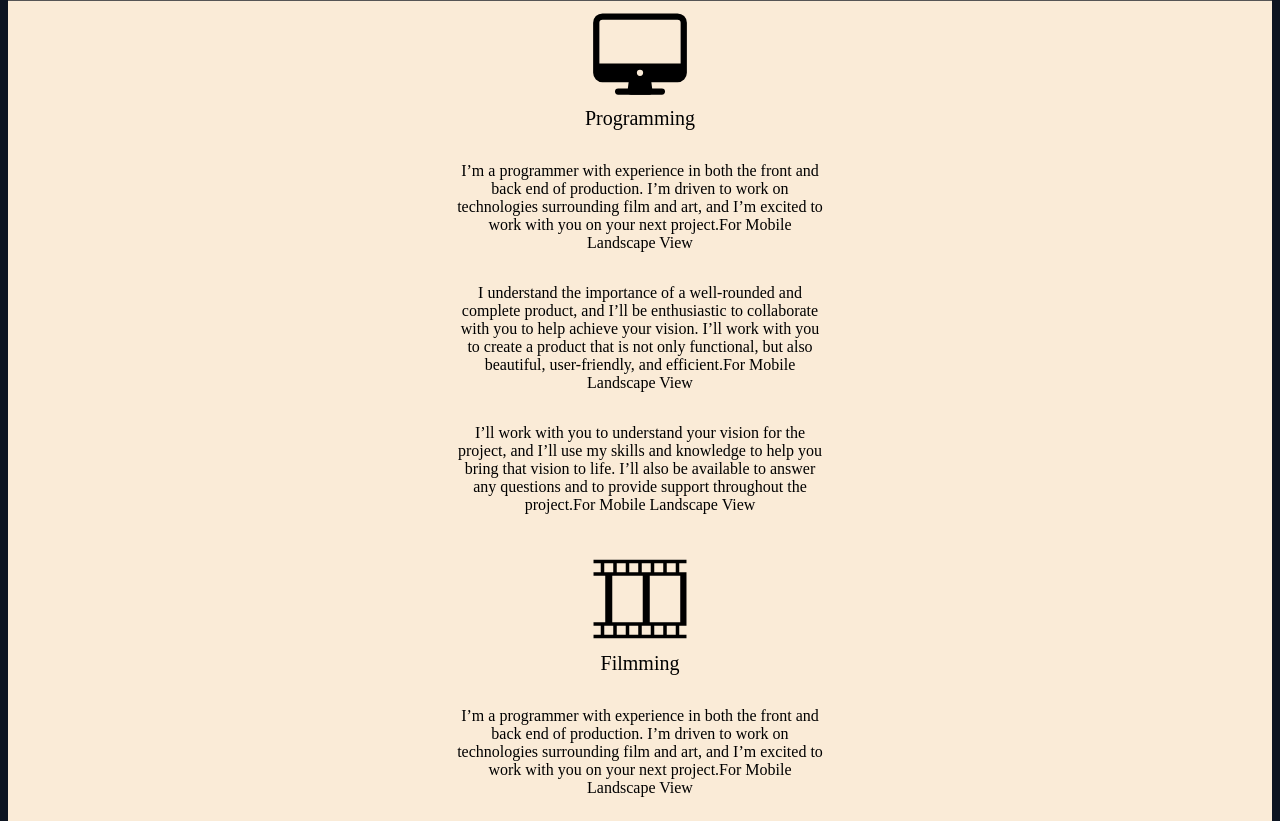
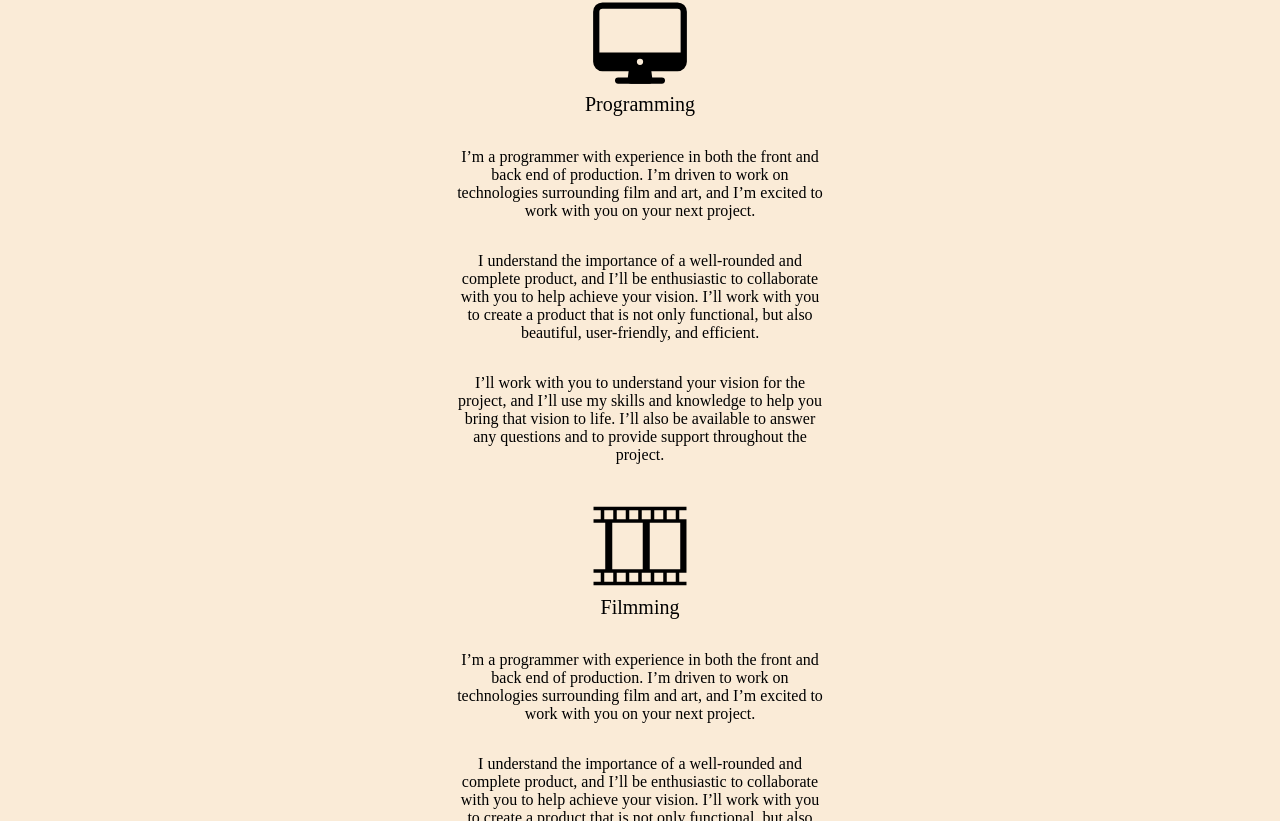
Before and after one commit to brunoarnabar/film-portfolio-deployment, a React (Create React App) app: page / in a window 1280 px wide. Shown: the part 1079-1900 px from the top of the page. Built offline with nearby package versions, Linux system fonts and the light colour scheme; a web font is replaced by a local one.

Commit message:
App/Components

```diff
--- a/src/App.jsx
+++ b/src/App.jsx
@@ -22,7 +22,7 @@ export default function App() {
         <Philosophy/>
         <Contact/>
 
-        {/* <div className='gfg-div'> <div className="text"> <span></span> </div> </div>  */}
+        {/* <div className='gfg-div'> <div className="responsiveBuilder"> <span></span> </div> </div>  */}
       </div>
 
   );
--- a/src/App.scss
+++ b/src/App.scss
@@ -1,5 +1,6 @@
 .app,body,html{
     background: rgb(13,20,33);
+    margin: 0;
 }
 
 /* RESPONSIVE DESIGN */
@@ -18,10 +19,10 @@
   height: 300px;
   background-color: darkseagreen;
   color: #fff;
-  .text span {
+  .responsiveBuilder span {
       display: none;
       }
-      .text:before {
+      .responsiveBuilder:before {
       content: 'For Desktop View';
       }
   }
@@ -32,10 +33,10 @@
       background-color: #63c971;
       color: #fff;
   }
-  .text:before {
+  .responsiveBuilder:before {
       display: none;
       }
-  .text:after {
+  .responsiveBuilder:after {
       content: 'For Desktop View';
       }
   }
@@ -49,10 +50,10 @@
       background-color: orange;
       color: #fff;
   }
-  .text:before {
+  .responsiveBuilder:before {
       display: none;
       }
-  .text:after {
+  .responsiveBuilder:after {
       content: 'For Tablet View';
       }
   }
@@ -66,10 +67,10 @@
       background-color: red;
       color: #fff;
   }
-  .text:before {
+  .responsiveBuilder:before {
       display: none;
       }
-  .text:after {
+  .responsiveBuilder:after {
       content: 'For Mobile Portrait View';
       }
   }
@@ -83,10 +84,10 @@
       background-color: cyan;
       color: #fff;
   }
-  .text:before {
+  .responsiveBuilder:before {
       display: none;
       }
-  .text:after {
+  .responsiveBuilder:after {
       content: 'For Mobile Landscape View';
       }
   }
```
